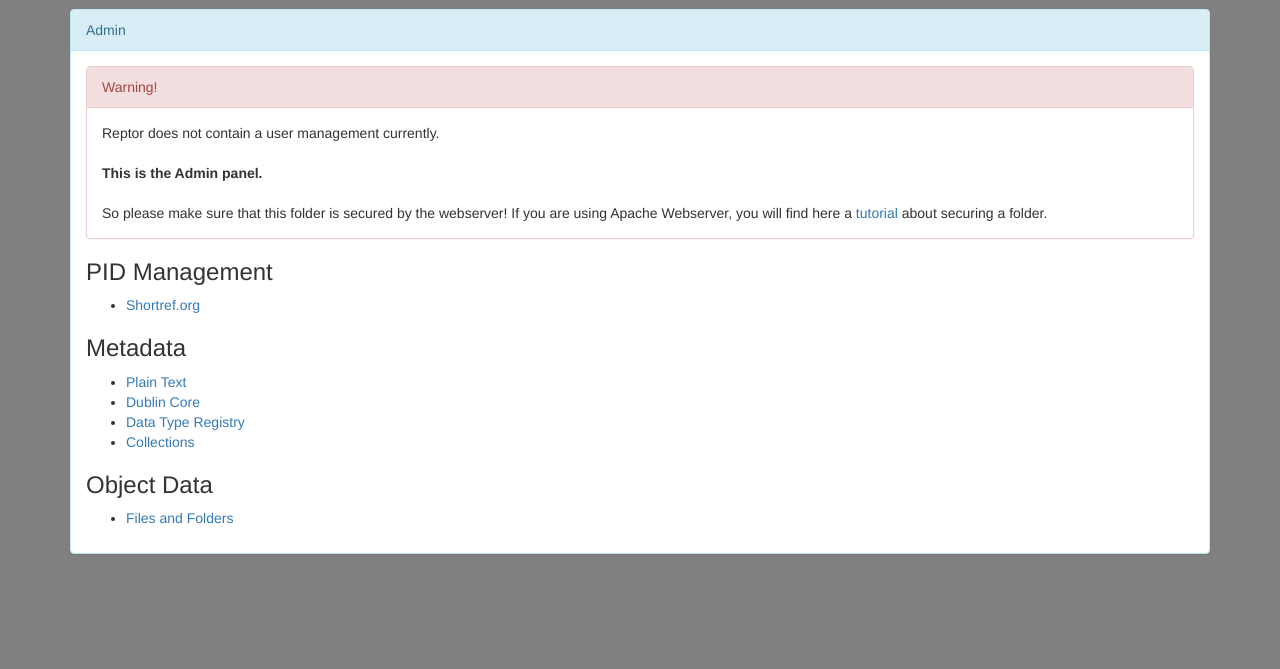
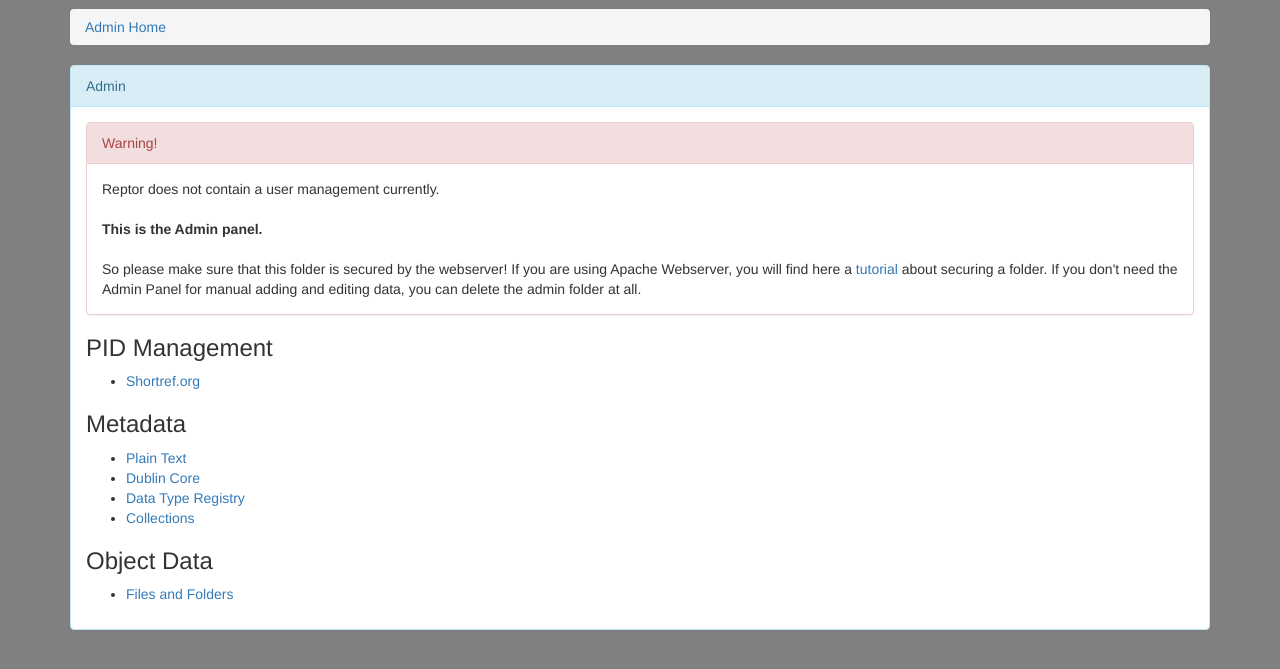
Before and after one commit to TomZastrow/reptor, a PHP site: page /admin/ in a window 1280 px wide. Shown: the part 51-720 px from the top of the page. Run offline with PHP 8.4, Linux system fonts and the light colour scheme; data that the repository does not hold is empty.

Commit message:
Adding Admin bread crumb and collection items as links

```diff
--- a/admin/collections.php
+++ b/admin/collections.php
@@ -56,7 +56,7 @@ under the License.
                 });
 
                 $("#combobox").change(function () {
-                                       loadLables("metadataTypes.php", $(this).find('option:selected').text());
+                    loadLables("metadataTypes.php", $(this).find('option:selected').text());
                     loadData($(this).find('option:selected').text(), 'getCollectionItems', '#collectionItems');
                 });
 
@@ -67,7 +67,9 @@ under the License.
         <?php include('navigation.php'); ?>
 
         <div class="container" style="margin-top:60px;">
-
+            <ol class="breadcrumb">
+                <li><a href="index.php">Admin Home</a></li>
+            </ol>
             <div  class='panel panel-info'>
                 <div class='panel-heading'>Metadata - Collections</div>
                 <div class='panel-body'>
--- a/admin/filesAndFolders.php
+++ b/admin/filesAndFolders.php
@@ -93,6 +93,9 @@ under the License.
         <?php include('navigation.php'); ?>
 
         <div class="container" style="margin-top:60px;">
+            <ol class="breadcrumb">
+                <li><a href="index.php">Admin Home</a></li>
+            </ol>
 
             <div  class='panel panel-info'>
                 <div class='panel-heading'>Files and Folders</div>
--- a/admin/index.php
+++ b/admin/index.php
@@ -34,18 +34,26 @@ include('../config.php');
 
                 <div class="myWrap">
 
+                    <ol class="breadcrumb">
+                        <li><a href="index.php">Admin Home</a></li>
+                    </ol>
+
+
                     <div  class='panel panel-info'>
                         <div class='panel-heading'>Admin </div>
                         <div class='panel-body'>
 
+
+
                             <div  class='panel panel-danger'>
                                 <div class='panel-heading'>Warning!</div>
                                 <div class='panel-body'>Reptor does not contain a user management currently.
-                                <br /><br />
-                                <strong>This is the Admin panel.</strong>
-                                <br /><br />
-                                So please make sure that this folder is secured by the webserver!
-                                If you are using Apache Webserver, you will find here a <a href="https://www.digitalocean.com/community/tutorials/how-to-use-the-htaccess-file">tutorial</a> about securing a folder.
+                                    <br /><br />
+                                    <strong>This is the Admin panel.</strong>
+                                    <br /><br />
+                                    So please make sure that this folder is secured by the webserver!
+                                    If you are using Apache Webserver, you will find here a <a href="https://www.digitalocean.com/community/tutorials/how-to-use-the-htaccess-file">tutorial</a> about securing a folder.
+                                    If you don't need the Admin Panel for manual adding and editing data, you can delete the admin folder at all.
                                 </div>
                             </div>
 
--- a/admin/metadataDC.php
+++ b/admin/metadataDC.php
@@ -120,6 +120,10 @@ under the License.
 
         <div class="container" style="margin-top:60px;">
 
+            <ol class="breadcrumb">
+                <li><a href="index.php">Admin Home</a></li>
+            </ol>
+
             <div  class='panel panel-info'>
                 <div class='panel-heading'>Metadata - Dublin Core</div>
                 <div class='panel-body'>
--- a/admin/metadataPlain.php
+++ b/admin/metadataPlain.php
@@ -67,6 +67,10 @@ under the License.
         <?php include('navigation.php'); ?>
         <div class="container" style="margin-top:60px;">
 
+            <ol class="breadcrumb">
+                <li><a href="index.php">Admin Home</a></li>
+            </ol>
+
             <div  class='panel panel-info'>
                 <div class='panel-heading'>Metadata - Plain Text</div>
                 <div class='panel-body'>
--- a/admin/metadataTypes.php
+++ b/admin/metadataTypes.php
@@ -66,6 +66,10 @@ under the License.
 
         <div class="container" style="margin-top:60px;">
 
+            <ol class="breadcrumb">
+                <li><a href="index.php">Admin Home</a></li>
+            </ol>
+
             <div  class='panel panel-info'>
                 <div class='panel-heading'>Metadata - Data Type Registry</div>
                 <div class='panel-body'>
--- a/admin/shortref.php
+++ b/admin/shortref.php
@@ -73,6 +73,10 @@
         <?php include('navigation.php'); ?>
         <div class="container" style="margin-top:60px;">
 
+            <ol class="breadcrumb">
+                <li><a href="index.php">Admin Home</a></li>
+            </ol>
+
             <div  class='panel panel-info'>
                 <div class='panel-heading'>PID Management</div>
                 <div class='panel-body'>
--- a/config.php
+++ b/config.php
@@ -13,6 +13,8 @@ $config['template'] = "default";
 $config['showEvaluation']=true;
 $config['showAdminLogin']=true;
 
+$config['showColletionItemsAsLinks'] = true;
+
 $config['showMissingParts']=false;
 
 $config['repositoryTitle'] = "RDA Data Repository";
--- a/data/collection.txt
+++ b/data/collection.txt
@@ -1,2 +1,2 @@
-one
+http://www.rd-alliance.org
 two
```
Also changed, not shown: index.php (+10 -2 lines).
